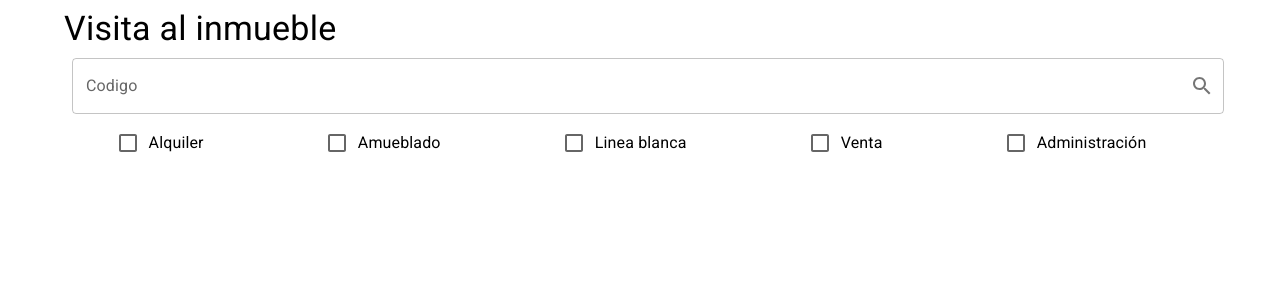
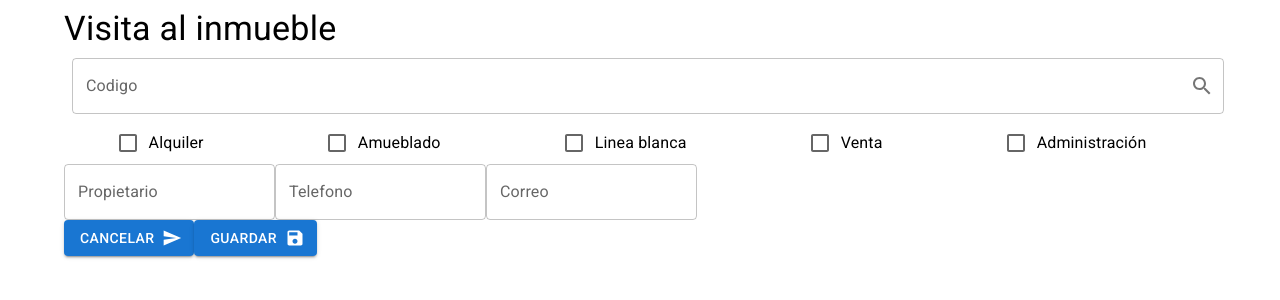
Before and after one commit to gaperaltav/property-visit, a React (Create React App) app: page / in a window 1280 px wide. Shown: the top 300 px of the page. Built offline with nearby package versions, Linux system fonts and the light colour scheme.

Commit message:
Adding Footer for action buttons

```diff
--- a/src/App.jsx
+++ b/src/App.jsx
@@ -1,5 +1,8 @@
-import { Container } from '@mui/material'
+/* eslint-disable jsx-a11y/click-events-have-key-events */
+import { Container, TextField } from '@mui/material'
+import { Box } from '@mui/system'
 import React from 'react'
+import ActionButtonsFooter from './components/ActionButtonsFooter/ActionButtonsFooter'
 import PropertyAttibutes from './components/PropertyAttibutes/propertyAttributes'
 import SearchBar from './components/SearchBar/SearchBar'
 
@@ -8,6 +11,12 @@ function App() {
     <Container className="App">
       <SearchBar />
       <PropertyAttibutes />
+      <Box>
+        <TextField id="outlined-basic" label="Propietario" variant="outlined" />
+        <TextField id="outlined-basic" label="Telefono" variant="outlined" />
+        <TextField id="outlined-basic" label="Correo" variant="outlined" />
+      </Box>
+      <ActionButtonsFooter />
     </Container>
   )
 }
--- /dev/null
+++ b/src/components/ActionButtonsFooter/ActionButtonsFooter.jsx
@@ -0,0 +1,19 @@
+import React from 'react'
+import { Button } from '@mui/material'
+import { Box } from '@mui/system'
+import SendIcon from '@mui/icons-material/Send'
+import SaveIcon from '@mui/icons-material/Save'
+
+function ActionButtonsFooter({ onSave, OnCancel }) {
+  return (
+    <Box xs={{
+      padding: '10px',
+    }}
+    >
+      <Button variant="contained" endIcon={<SendIcon />}> Cancelar </Button>
+      <Button variant="contained" endIcon={<SaveIcon />}> Guardar </Button>
+    </Box>
+  )
+}
+
+export default ActionButtonsFooter
```
